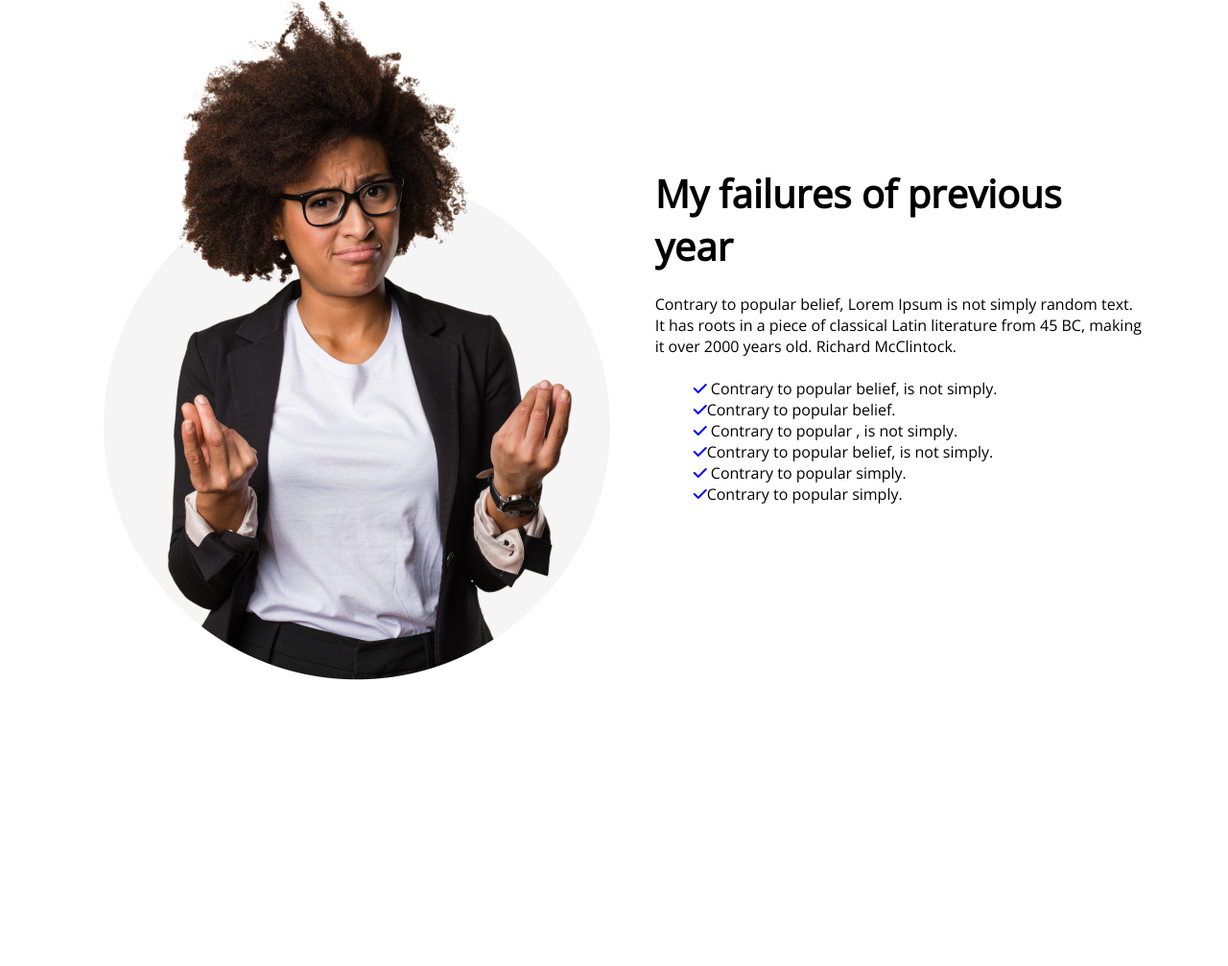
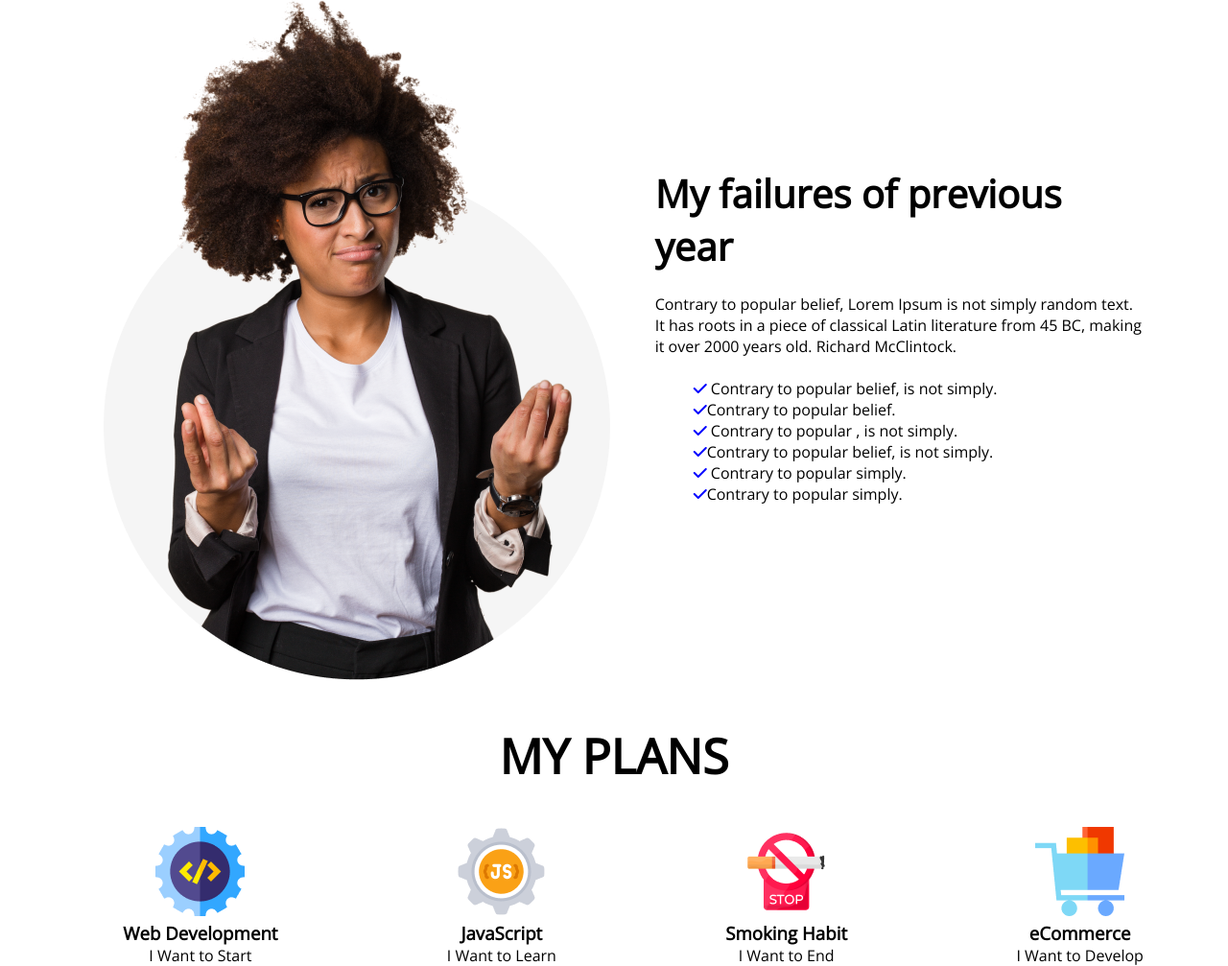
Before and after one commit to tarikulsk/new-year-new-luck, a plain HTML site: page index.html in a window 1280 px wide. Shown: the part 865-1872 px from the top of the page at 96% size. Before the commit the page ends 1579 px from the top, so only its background shows below. Drawn offline with nearby package versions, Linux system fonts and the light colour scheme.

Commit message:
icon section

```diff
--- a/index.html
+++ b/index.html
@@ -69,9 +69,40 @@
         <!-- middile section end -->
 
         <!-- icon section strat -->
-        <section>
-            <div></div>
+        <section class="icon-section">
             <div>
+                <h1>MY PLANS</h1>
+            </div>
+            <div class="icon">
+
+                <ul>
+                    <li><img src="images/icons/web.png" alt=""></li>
+                    <li>
+                        <h3>Web Development</h3>
+                    </li>
+                    <li>I Want to Start</li>
+                </ul>
+                <ul>
+                    <li><img src="images/icons/js.png" alt=""></li>
+                    <li>
+                        <h3>JavaScript</h3>
+                    </li>
+                    <li>I Want to Learn</li>
+                </ul>
+                <ul>
+                    <li><img src="images/icons/smoke.png" alt=""></li>
+                    <li>
+                        <h3>Smoking Habit</h3>
+                    </li>
+                    <li>I Want to End</li>
+                </ul>
+                <ul>
+                    <li><img src="images/icons/ecom.png" alt=""></li>
+                    <li>
+                        <h3>eCommerce</h3>
+                    </li>
+                    <li>I Want to Develop</li>
+                </ul>
 
             </div>
         </section>
--- a/style.css
+++ b/style.css
@@ -61,3 +61,17 @@ h2 {
     font-size: 40px;
     width: 700;
 }
+
+/* icon section start */
+.icon-section {
+    text-align: center;
+    margin-top: 40px;
+}
+
+.icon {
+    display: flex;
+    justify-content: space-around;
+    margin-top: 40px;
+    padding-right: 20px;
+    padding-left: 20px;
+}
```
